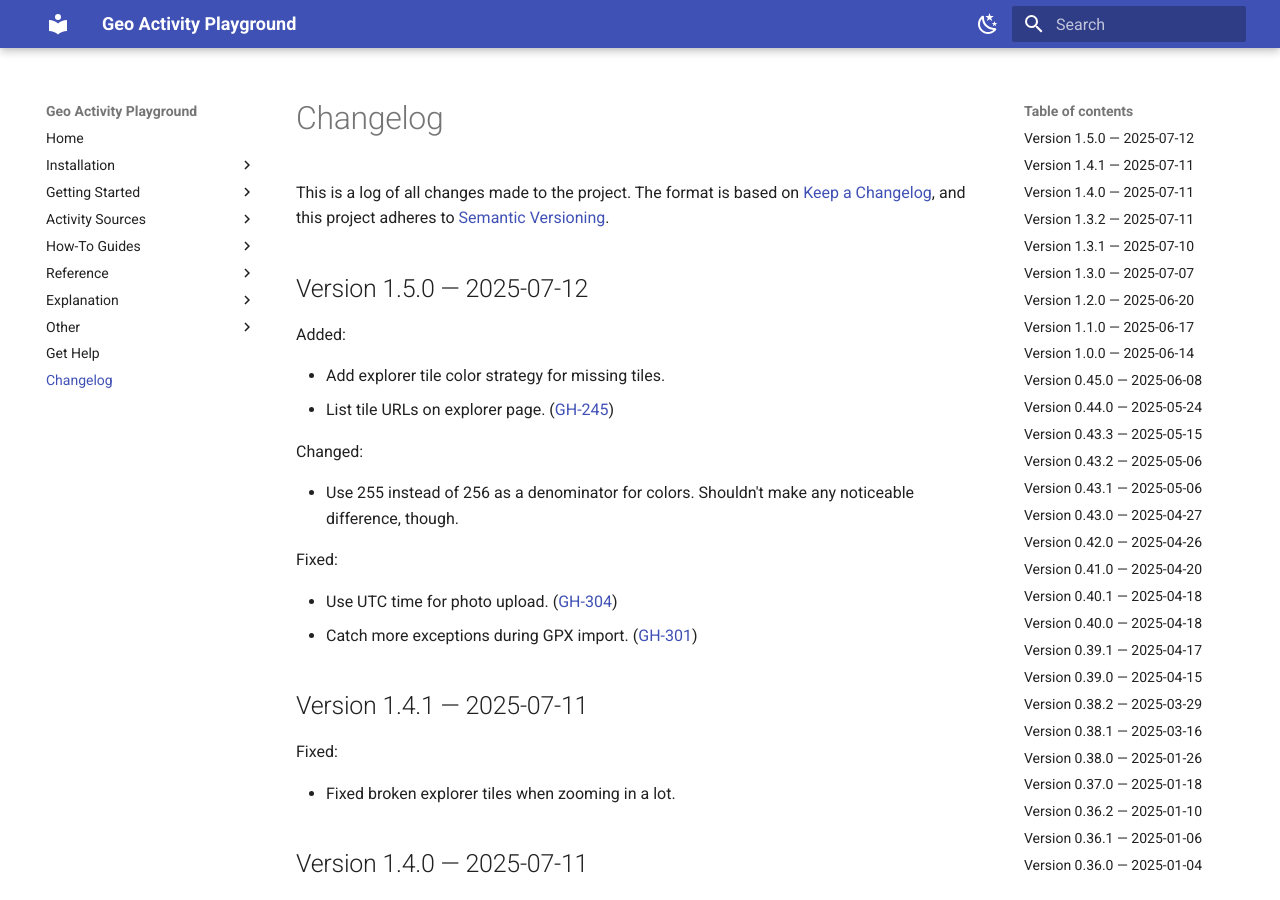
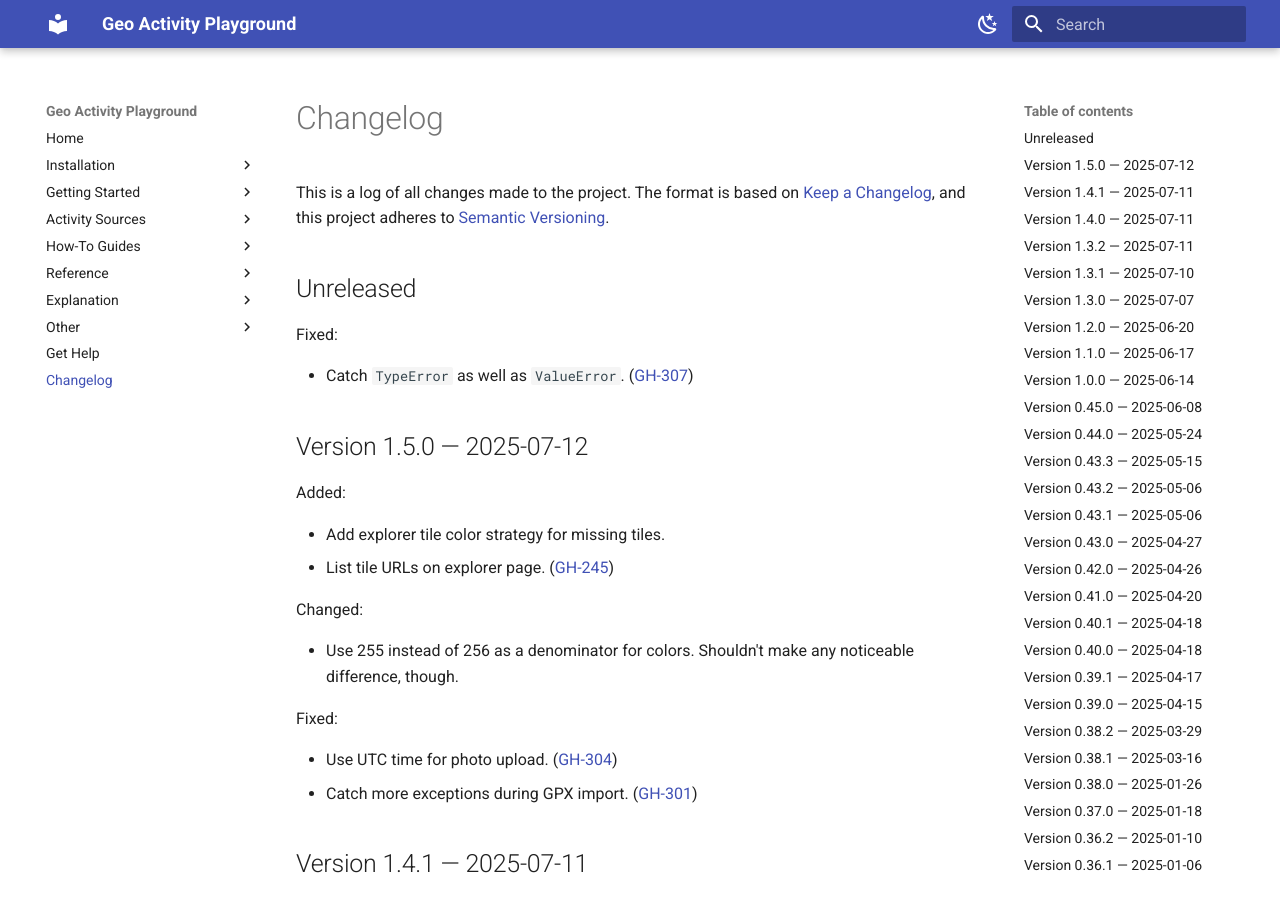
Before and after one commit to martin-ueding/geo-activity-playground, an MkDocs documentation site: the page built from docs/changelog.md, in a window 1280 px wide and 900 px high. Built offline with MkDocs 1.6.1 and Material for MkDocs 9.7.7, drawn with Linux system fonts in a browser that asks for light colours.

Commit message:
GH-307: Catch TypeError

```diff
--- a/docs/changelog.md
+++ b/docs/changelog.md
@@ -14,6 +14,12 @@
 
 ([GH-000](https://github.com/martin-ueding/geo-activity-playground/issues/000))
 -->
+
+## Unreleased
+
+Fixed:
+
+- Catch `TypeError` as well as `ValueError`. ([GH-307](https://github.com/martin-ueding/geo-activity-playground/issues/307))
 
 ## Version 1.5.0 — 2025-07-12
 
```
Also changed, not shown: 1 other file.
